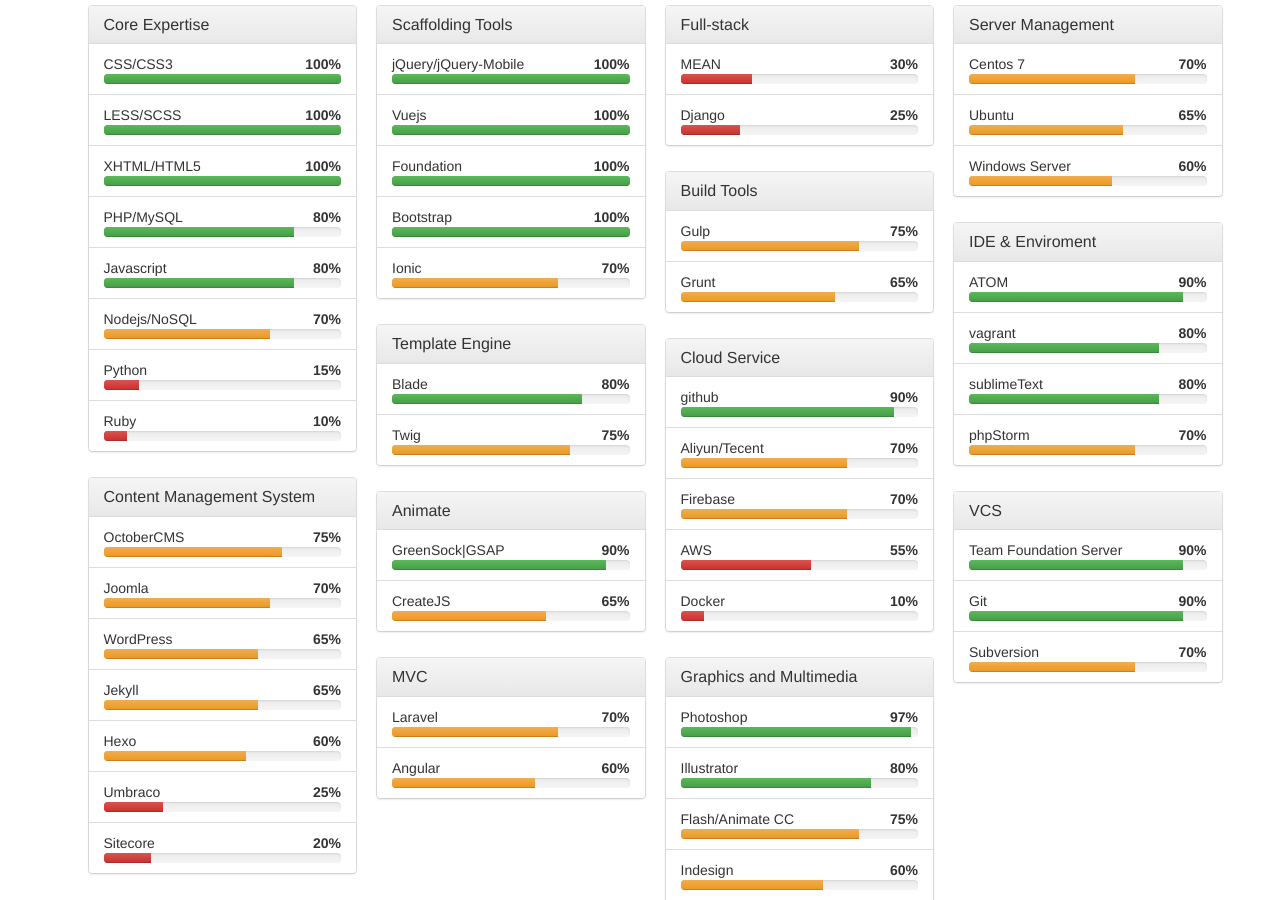
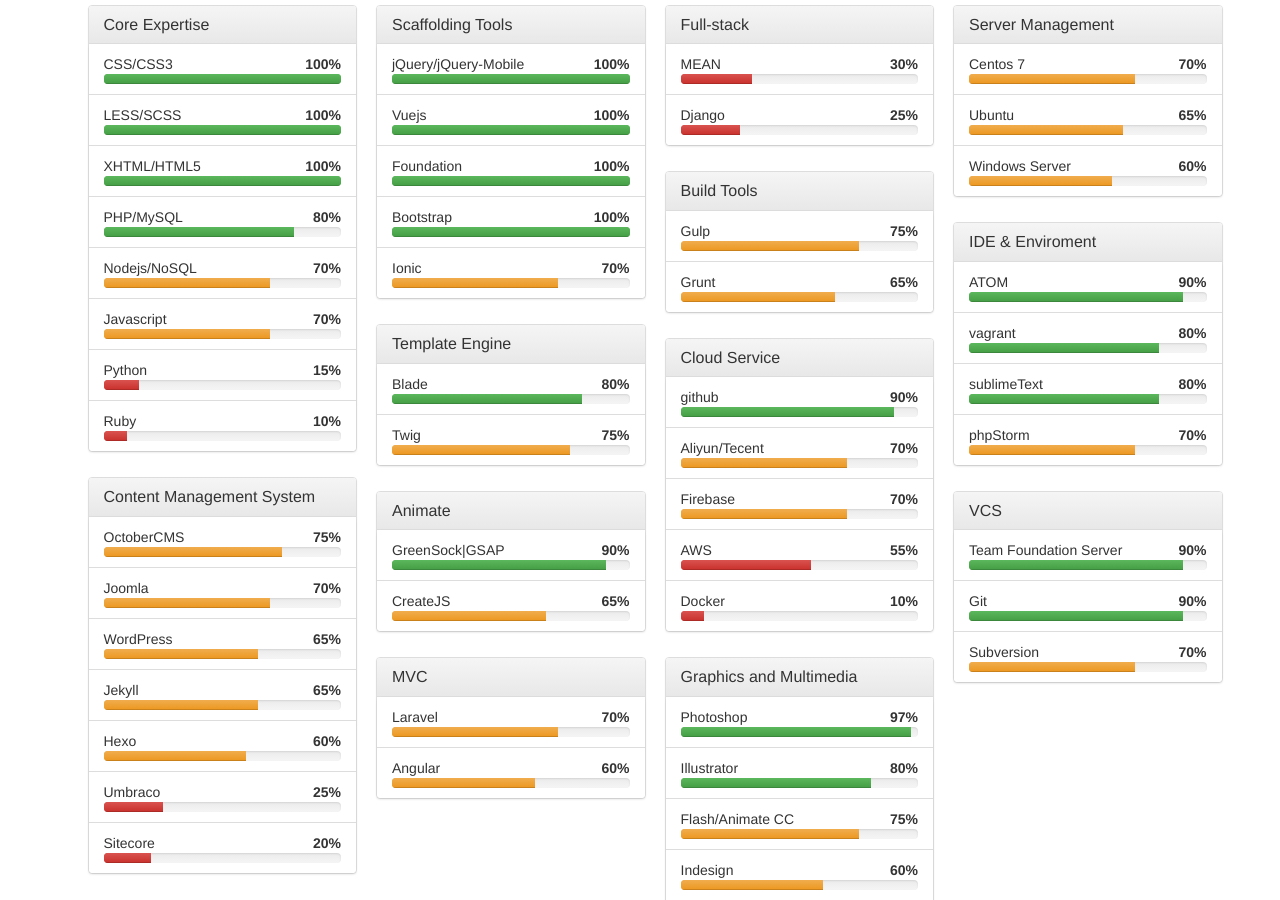
Before and after one commit to iamike/iamike.github.io, a Jekyll site: the page built from cv.html, in a window 1280 px wide and 900 px high, scrolled down 987 px. Built offline with Jekyll 4.4.1, drawn with Linux system fonts in a browser that asks for light colours; comment, search, counter and statistics services are not loaded.

Commit message:
Update skills.json

```diff
--- a/_data/skills.json
+++ b/_data/skills.json
@@ -12,7 +12,7 @@
                 "score": 100
             }, {
                 "name": "Javascript",
-                "score": 80
+                "score": 70
             }, {
                 "name": "PHP/MySQL",
                 "score": 80
```
